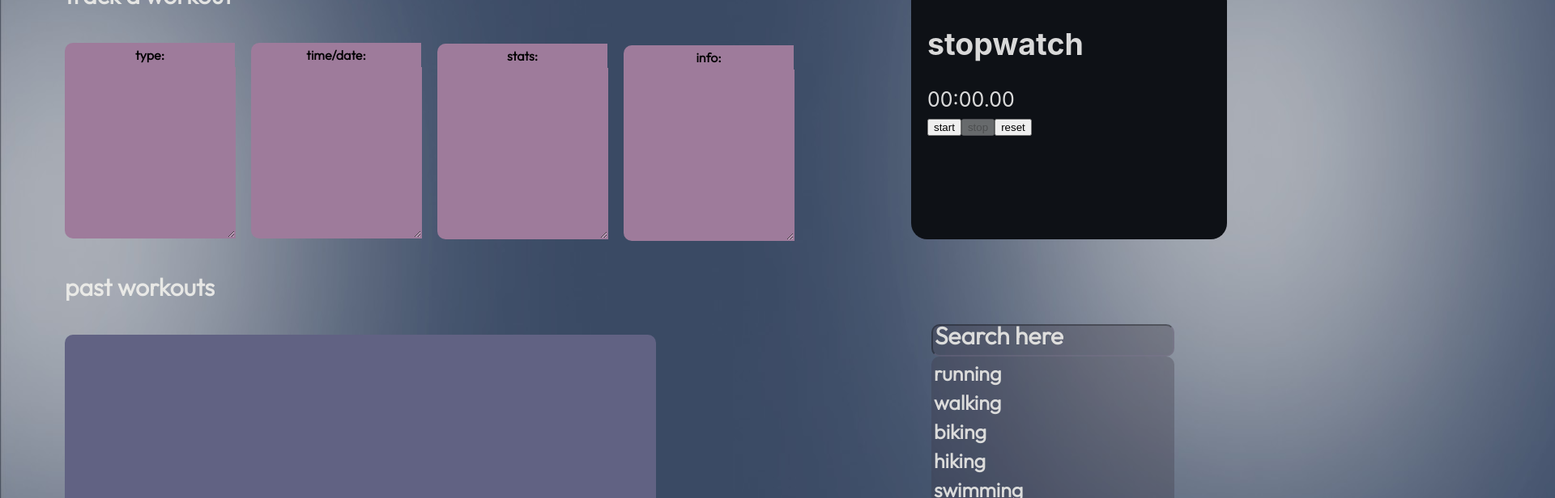
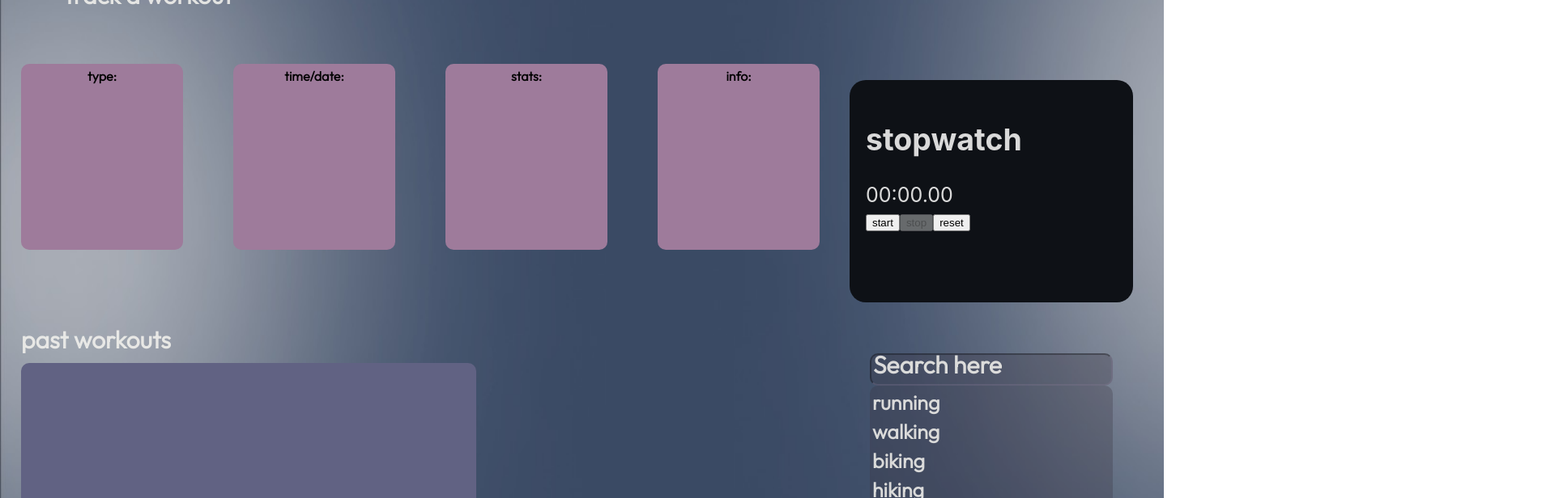
Before and after one commit to brookewest11/PlanNova, a React (Create React App) app in the folder src/plannova/: page /fitness-tracker in a window 1280 px wide. Shown: the part 200-816 px from the top of the page at 81% size, 1920 px wide, since content can reach past the window. Built offline with nearby package versions, Linux system fonts and the light colour scheme; a web font is replaced by a local one.

Commit message:
reformatted the fitness tracker to have a grid

```diff
--- a/src/plannova/src/modules/FitnessTracker.css
+++ b/src/plannova/src/modules/FitnessTracker.css
@@ -37,8 +37,8 @@ body {
 
 .textbox-container1 {
     display: flex;
+    resize: none;
     flex-direction: column;
-    position:relative; left:80px; top:20px;
     border-radius: 10px;
     overflow: hidden;
 
@@ -47,8 +47,8 @@ body {
 
   .textbox-container2 {
     display: flex;
+    resize: none;
     flex-direction: column;
-    position:relative; left:310px; top:-222px;
     border-radius: 10px;
     overflow: hidden;
 
@@ -56,19 +56,17 @@ body {
   }
 
   .textbox-container3 {
+    resize: none;
     display: flex;
     flex-direction: column;
-    position:relative; left:540px; top:-463px;
     border-radius: 10px;
     overflow: hidden;
-
-
   }
 
   .textbox-container4 {
+    resize: none;
     display: flex;
     flex-direction: column;
-    position:relative; left:770px; top:-703px;
     border-radius: 10px;
     overflow: hidden;
 
@@ -87,7 +85,7 @@ body {
   .textbox-input {
     border: 1px solid transparent;
     background-color: #9E7B9B;
-    width: 199px;
+    width: 200px;
     height: 200px;
     padding: 5px;
     flex-grow: 1;
@@ -105,13 +103,11 @@ body {
   {
       display: flex;
       font-size: 25px;
-      position:relative; left:1150px; bottom:600px;
   }
 
   .stopwatch-container
   {
     font-size: 25px;
-    position:relative; left:1150px; bottom:1300px;
     margin-left: -25px;
     justify-content: center;
     align-items: center;
@@ -123,8 +119,6 @@ body {
     width: 57%;
     height: 250px;
     background-color: #616283;
-    margin-top: -660px;
-    position:relative; left:80px; bottom:600px;
     border-radius: 10px;
     overflow: hidden;
   }
@@ -134,9 +128,69 @@ body {
   font-size: 20px;
   color: #d9d9d9;
   margin-bottom: 10px;
-  position:relative; left:80px; top:-1290px;
   font-family: "Outfit";
   font-weight:bold;
   color: rgba(244, 243, 239, 0.855);
   font-size: 30px;
 }
+
+* {
+  box-sizing: border-box;
+}
+
+
+.wrapper {
+  max-width: 1400px;
+  margin: 0 auto;
+}
+
+.wrapper > div {
+  border: 10px solid transparent;
+  border-radius: 5px;;
+  padding: 1em;
+}
+
+.wrapper {
+  display: grid;
+  grid-template-columns: repeat(6, 1fr);
+  gap: 10px;
+  grid-auto-rows: minmax(10px, auto);
+}
+
+.two {
+  grid-column: 2;
+  grid-row: 2;
+}
+.three {
+  grid-column: 1;
+  grid-row: 2;
+}
+.four {
+  grid-column: 3;
+  grid-row: 2;
+}
+.five {
+  grid-column: 4;
+  grid-row: 2;
+}
+.six {
+  grid-column: 5/8;
+  grid-row: 2/4;
+}
+
+.seven {
+  grid-column: 5/8;
+  grid-row: 4/6;
+}
+
+.eight {
+  grid-column: 1/5;
+  grid-row: 3/6;
+}
+
+textarea {
+  resize: none;
+  /* Add additional positioning if needed */
+}
+
+/*grid format inspired by https://developer.mozilla.org/en-US/docs/Web/CSS/CSS_grid_layout*/
--- a/src/plannova/src/modules/FitnessTracker.tsx
+++ b/src/plannova/src/modules/FitnessTracker.tsx
@@ -56,7 +56,9 @@ function FitnessTracker(){
     <p>track a workout</p>
   </div>
 
+  <div className="wrapper">
   {/* This creates the input box for the type of workout the user did */}
+  <div className="three">
   <div className="textbox-container1">
         <label className="textbox-label" htmlFor="textbox1">type:</label>
         <textarea
@@ -66,14 +68,18 @@ function FitnessTracker(){
           readOnly  // Make the input read-only as the value will be managed by the SearchBar, or else there would really be no point in including the search bar haha
         />
       </div>
+      </div>
 
   {/* This creates the input box for the time and date of workout the user did */}
+  <div className="two">
     <div className="textbox-container2">
       <label className="textbox-label" htmlFor="textbox2">time/date:</label>
       <textarea id="textbox2" className="textbox-input" />
     </div>
+    </div>
 
 {/* This creates the input box for the stats of workout the user did */}
+<div className="four">
 <div className="textbox-container3">
   <label className="textbox-label" htmlFor="textbox3">stats:</label>
   <textarea
@@ -89,28 +95,36 @@ function FitnessTracker(){
     }}
   />
 </div>
+</div>
 
   {/* This creates the input box for the info of workout the user did */}
+  <div className="five">
     <div className="textbox-container4">
       <label className="textbox-label" htmlFor="textbox4">info:</label>
       <textarea id="textbox4" className="textbox-input" />
     </div>
+    </div>
 
     {/* This imports the search bar that we created in fitnessSearch.tsx */}
+    <div className="seven">
     <div className="search-bar">
         <SearchBar onSelectWorkout={handleSelectedWorkout} />
     </div>
+    </div>
 
    {/* This imports the stop watch that we created in Stopwatch.tsx */}
+  <div className="six">
   <div className="stopwatch-container">
        <Stopwatch />
   </div>
-
-  <p className="past-text">past workouts</p>
+  </div>
 
 
+  <div className="eight">
+  <p className="past-text">past workouts</p>
   <div className="past-workouts"></div>
-
+  </div>
+  </div>
 
 
 
```
